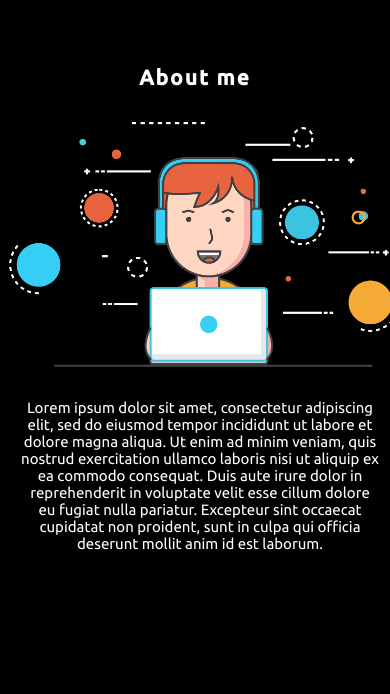
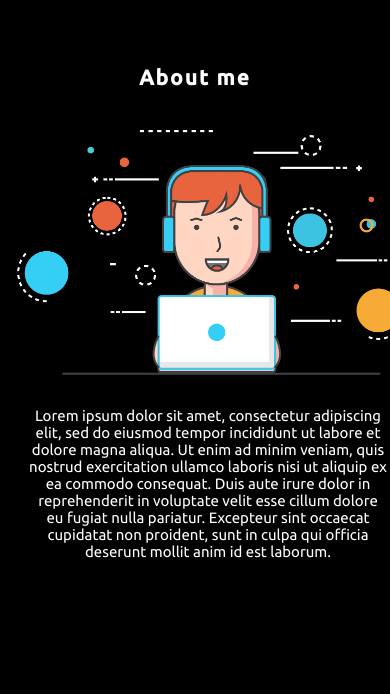
Before and after one commit to soorajB3623/soorajb3623.github.io, a plain HTML site: page index.html in a window 390 px wide. Shown: the part 406-1100 px from the top of the page. Drawn offline with nearby package versions, Linux system fonts and the light colour scheme.

Commit message:
small change

```diff
--- a/css/style.css
+++ b/css/style.css
@@ -200,7 +200,8 @@ h1 a {
 .about-section{
     text-align: center;
     display: table;
-    width: auto;
+    width: 100%;
+    padding: 8px;
 }
 .cartoon{
     margin: 10px 0px;
```
